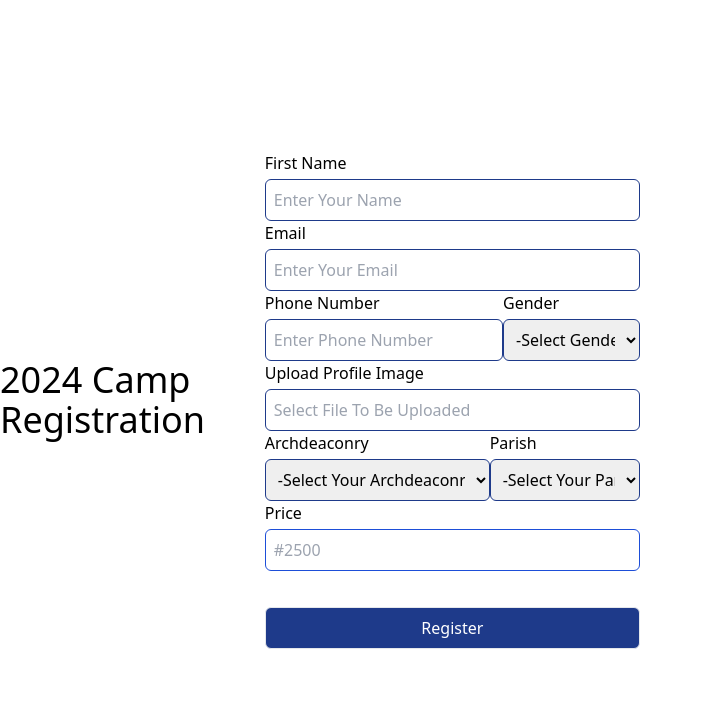
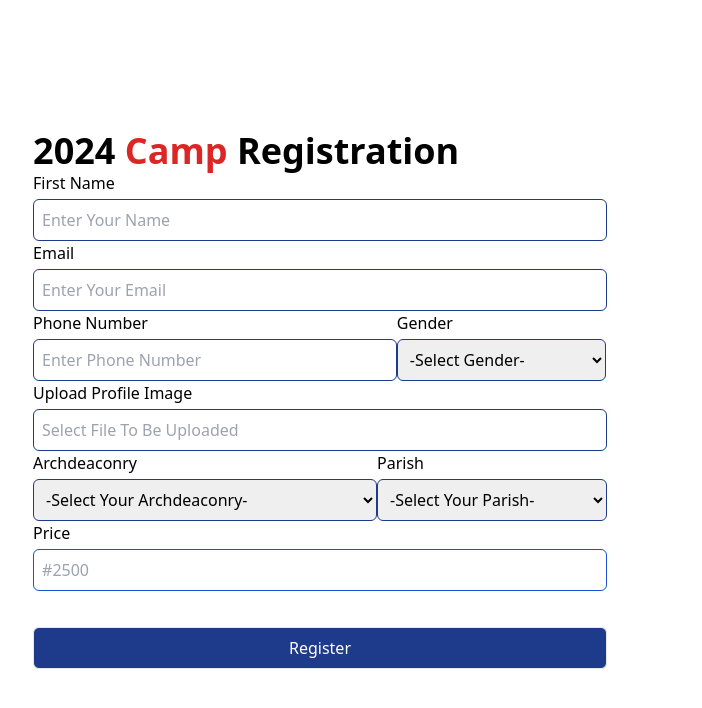
Before and after one commit to DLWYC/DLWYC-Website-Frontend, a React (Vite) app: page /registration in a window 1280 px wide. Shown: the top 708 px of the page, without its empty margins (0-702 px from the left). Built offline with nearby package versions, Linux system fonts and the light colour scheme; a web font is replaced by a local one.

Commit message:
initail commit

```diff
--- a/src/pages/Registration/Registration.jsx
+++ b/src/pages/Registration/Registration.jsx
@@ -3,14 +3,11 @@ import Logo from "../../assets/main_logo.svg";
 
 export default function Registration() {
     return (
-        <div className="flex w-full h-screen ">
-
-
-           <div className="w-full flex items-center justify-center lg:w-1/2">
-                <h1 className="text-4xl">
-                    2024 <span>Camp</span> Registration
+        <div className="flex items-center justify-center lg:w-1/2 w-full h-screen ">
+                <div>
+                    <h1 className="text-4xl font-bold">
+                    2024 <span className="text-red-600">Camp</span> Registration
                 </h1>
-                <div>
                     <div>
                        <label>First Name</label>
                         <input
@@ -95,7 +92,7 @@ export default function Registration() {
 
                 </div>
 
-           </div>
+
 
            <div className="hiddden lg:flex h-full items-center justify-center bg-gray-200">
                 <div className="">
```
